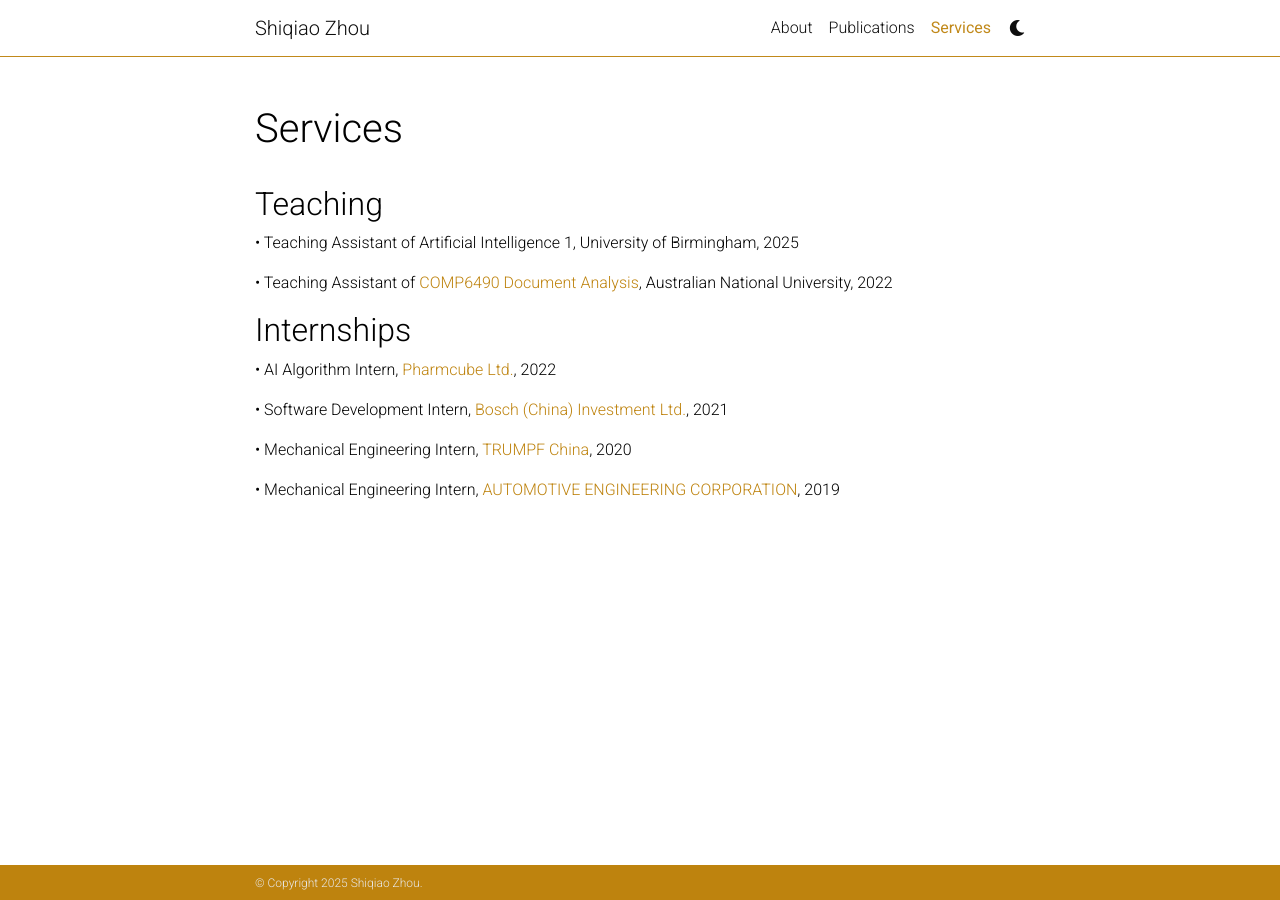
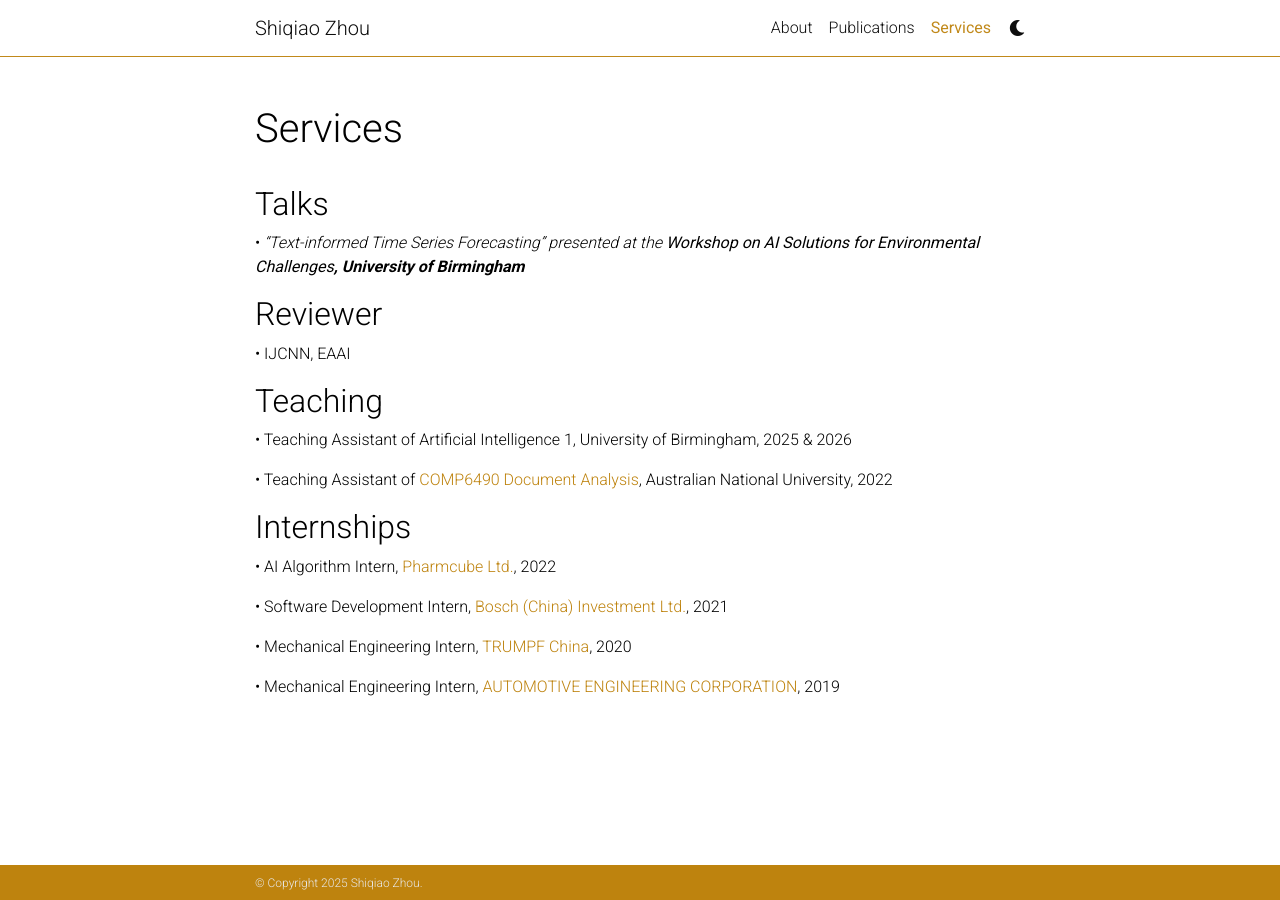
Before and after one commit to ShiqiaoZhou/ShiqiaoZhou.github.io, a Jekyll site: the page built from _pages/TaW.md, in a window 1280 px wide. Built offline with Jekyll 4.4.1, drawn with Linux system fonts in a browser that asks for light colours; comment, search, counter and statistics services are not loaded; a style sheet for code colours, icons or effects is not loaded.

Commit message:
update TaW

```diff
--- a/_pages/TaW.md
+++ b/_pages/TaW.md
@@ -6,11 +6,14 @@ title: Services
 nav: true
 nav_order: 3
 ---
-<!-- <h2 class="post-title">Reviewer</h2>
-•   IJCNN, EAAI -->
+<h2 class="post-title">Talks</h2>
+•  <i>"Text-informed Time Series Forecasting"<i> presented at the <b>Workshop on AI Solutions for Environmental Challenges<b>, University of Birmingham
+
+<h2 class="post-title">Reviewer</h2>
+•   IJCNN, EAAI
 
 <h2 class="post-title">Teaching</h2>
-•   Teaching Assistant of Artificial Intelligence 1, University of Birmingham, 2025
+•   Teaching Assistant of Artificial Intelligence 1, University of Birmingham, 2025 & 2026
 
 •   Teaching Assistant of [COMP6490 Document Analysis](https://programsandcourses.anu.edu.au/2022/course/comp6490), Australian National University, 2022
 
```
